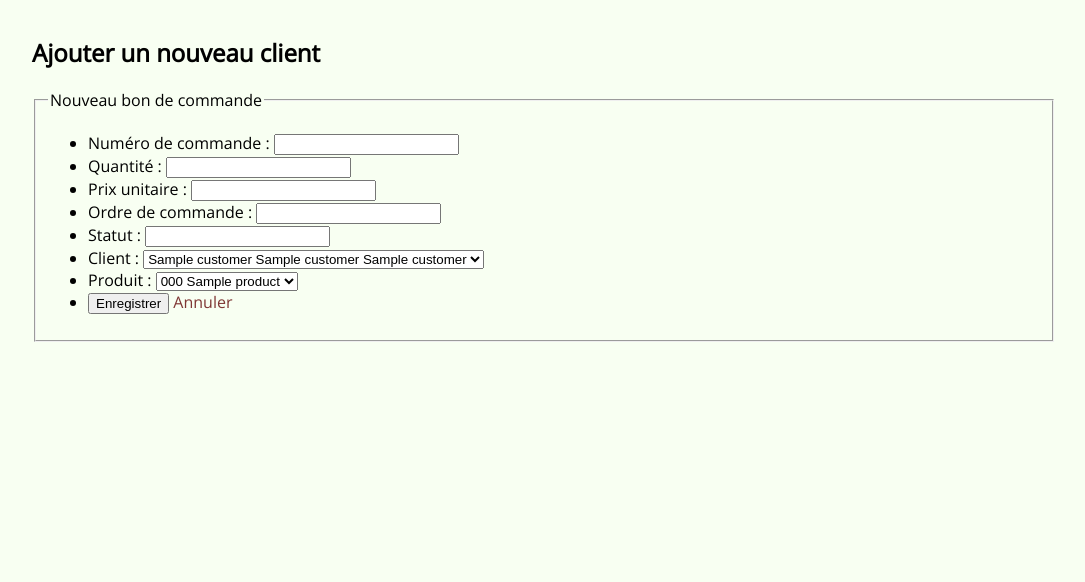
After one commit to Doan94/Modelisme, a PHP site: template src/templates/create_customer.php in a window 1280 px wide. The commit adds this page. Shown: the top 582 px of the page, without its empty margins (96-1181 px from the left). Run offline with PHP 8.4, Linux system fonts and the light colour scheme; the template is opened without the code that fills it: most values are stand-ins (such as "Sample title", 1, 10 or a date in 2020).

Commit message:
Début page création nouveau customer

```diff
--- /dev/null
+++ b/src/templates/create_customer.php
@@ -0,0 +1,59 @@
+<!-- Page d'ajout d'un client -->
+<!DOCTYPE html>
+<html lang="fr">
+<head>
+    <meta charset="utf-8">
+    <title>PHP</title>
+    <link rel="stylesheet" href="css/order-form.css">
+</head>
+<h2 class="indextitle" >Ajouter un nouveau client</h2>
+
+<!-- Formulaire de saisie d'un nouveau client -->
+<form class="generic-form" action="create_orders.php" method="post">
+    <fieldset>
+        <legend><i class="fa fa-sticky-note-o"></i> Nouveau bon de commande</legend>
+
+        <ul>
+            <li>
+                <label for="orderNumber">Numéro de commande :</label>
+                <input type="number" id="orderNumber" name="orderNumber">
+            </li>
+            <li>
+                <label for="quantityOrdered">Quantité :</label>
+                <input type="number" id="quantityOrdered" name="quantityOrdered">
+            </li>
+            <li>
+                <label for="priceEach">Prix unitaire :</label>
+                <input type="number" id="priceEach" name="priceEach">
+            </li>
+            <li>
+                <label for="orderLineNumber">Ordre de commande :</label>
+                <input type="number" id="orderLineNumber" name="orderLineNumber">
+            </li>
+            <li>
+                <label for="status">Statut :</label>
+                <input type="text" id="status" name="status">
+            </li>
+            <li>
+                <label for="customer">Client :</label>
+                <select id="customer" name="customer">
+                    <?php foreach($customers as $customer): ?>
+                        <option value="<?= intval($customer['customerNumber']) ?>"><?= htmlspecialchars($customer['customerName']) ?> <?= htmlspecialchars($customer['contactFirstName']) ?> <?= htmlspecialchars($customer['contactLastName']) ?></option>
+                    <?php endforeach ?>
+                </select>
+            </li>
+            <li>
+                <label for="product">Produit :</label>
+                <select id="product" name="product">
+                    <?php foreach($products as $product): ?>
+                        <option value="<?= $product['productCode'] ?>"><?= htmlspecialchars($product['productCode']) ?> <?= htmlspecialchars($product['productName']) ?> </option>
+                    <?php endforeach ?>
+                </select>
+            </li>
+            <li>
+                <button class="button button-primary" type="submit">Enregistrer</button>
+                <a class="button button-cancel" href="index.php">Annuler</a>
+            </li>
+        </ul>
+    </fieldset>
+</form>
--- a/src/templates/index.php
+++ b/src/templates/index.php
@@ -10,6 +10,7 @@
 
         <h1>Bons de commande</h1>
         <a href="create_orders.php" class="button btn-warning">Creation de bon de commande</a></br>
+        <a href="create_customer.php" class="button btn-warning">Nouveau client</a></br>
         <table class="standard-table">
             <caption>Liste des commandes</caption>
             <thead>
```
Also changed, not shown: src/create_customer.php (added, +7 -0 lines), src/create_orders.php (+7 -7 lines).
